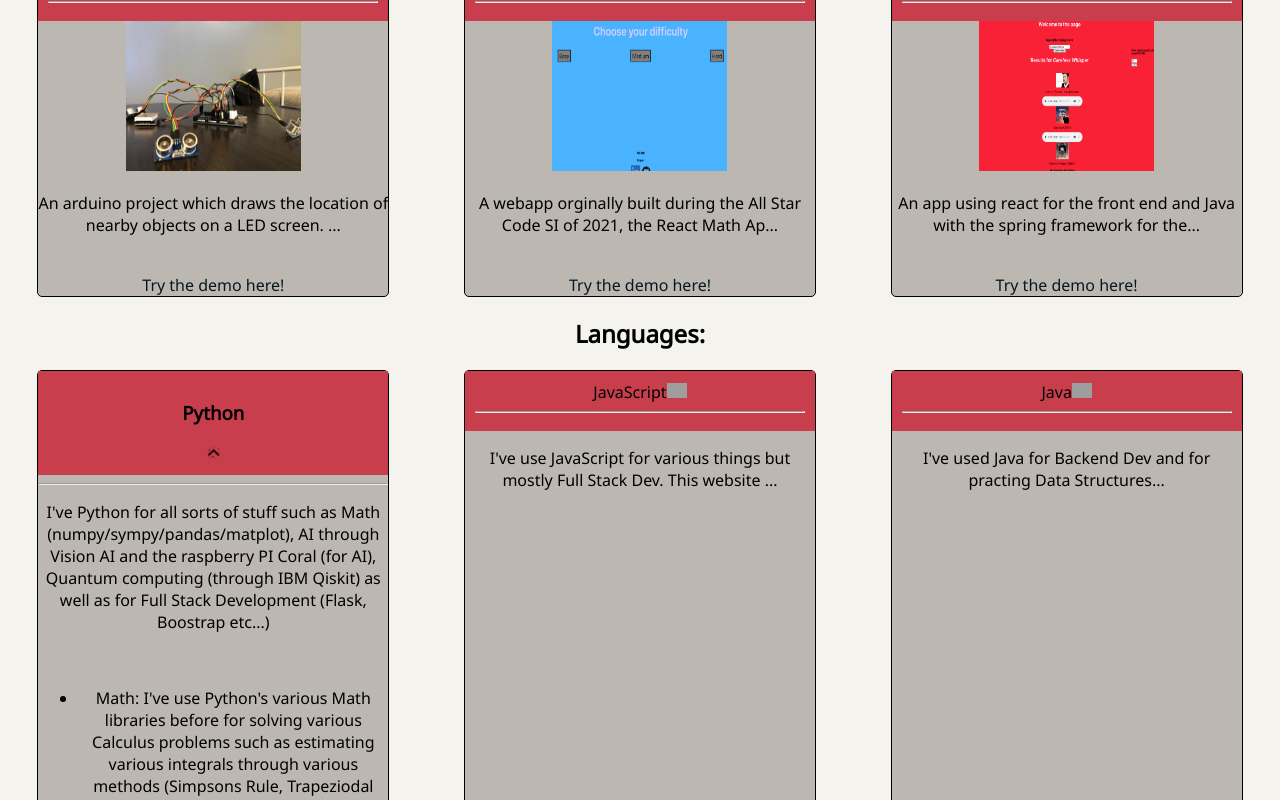
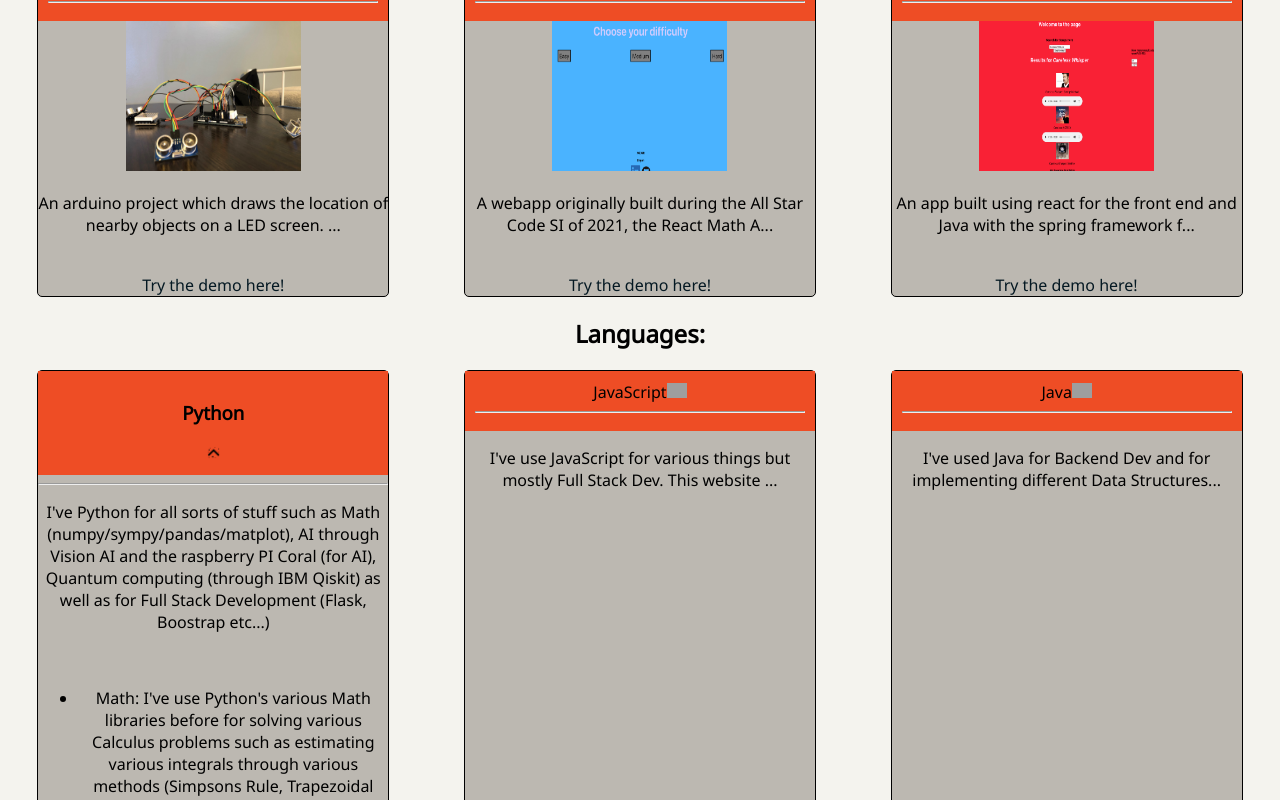
Before and after one commit to bryang229/personal-page, a React (Create React App) app: page / in a window 1280 px wide. Both pictures are taken after a click on the element "Python". Shown: the part 1115-1915 px from the top of the page. Built offline with nearby package versions, Linux system fonts and the light colour scheme; grey boxes are pictures that could not be loaded.

Commit message:
Changed color template of page
I also fixed some minor issues

```diff
--- a/src/App.css
+++ b/src/App.css
@@ -10,7 +10,7 @@ body{
 #navbar{
   display:flex;
   justify-content: space-between;
-  background-color:#0f7173; /* Nav color */
+  background-color:#E4DFDA; /* <light dark> #05204A; /*#0f7173; /* Nav color */
   align-items: center;
 }
 .navItem{
@@ -37,7 +37,7 @@ nav img:hover, a:hover{
 }
 
 .projects{
-  display: table;
+  display: inline-block;
   margin: 70px 30px 0px 70px;
   border: 1px black solid;
   border-radius: 5px;
@@ -100,7 +100,7 @@ nav img:hover, a:hover{
 }
 
 .dropDownTop{
-  background-color: #C83E4D;
+  background-color: #EE4D25;
   padding: 10px;
 }
 
--- a/src/App.tsx
+++ b/src/App.tsx
@@ -15,25 +15,29 @@ import './App.css';
 import React from 'react';
 
 let hpsDesc = `This is a Clock built during the HPS program under Google, using KICAD for creating the PCB's schema and then designing the PCB as well as exporting the footprints for production.\n
-This project was an amazing challenge, both in protyping designs and code using the Arduino, modules, and ICs such as the MAX7219 and the LCD module, but also in recreating these protypes in a schema.\n
+This project was an amazing challenge, both in prototyping designs and code using the Arduino, modules, and ICs such as the MAX7219 and the LCD module, but also in recreating these prototypes in a schema.\n
 The Clock has two 8x8 Displays for showing time and three different modes ! \n
 The Rotary Encoder allows for changing the date as well as changing the mode of the display.\n
 From Binary Seconds to Decimals Seconds as well as a compact Hours Minutes Seconds mode (all in Binary!)\n
 For More info please click the demo link!
 `
 let radarDesc = `An arduino project which draws the location of nearby objects on a LED screen. It uses 4 Ultrasonic sensors to
-detect nearby objects. Orginally designed for an arduino car made from an Elegoo kit. Below is a demo of the radar built using P5.js.`;
-let mathDesc = `A webapp orginally built during the All Star Code SI of 2021, the React Math App uses TypeScript and React for the front end.`;
-let musicDesc = `An app using react for the front end and Java with the spring framework for the backend. It uses spotify's api to get information of songs based user input`;
+detect nearby objects. originally designed for an arduino car made from an Elegoo kit. Below is a demo of the radar built using P5.js.`;
+let mathDesc = `A webapp originally built during the All Star Code SI of 2021, the React Math App uses TypeScript and React for the front end.`;
+let musicDesc = `An app built using react for the front end and Java with the spring framework for the backend. It uses spotify's api to get information of songs based user input`;
+
+
 let bryanDesc = `Hello and welcome to my website, a little introduction of myself. I am a student at New York Institute of Technology studying Electrical
 and Computer Engineering. I have been a part of various programs such as the Google Code Next, Google Team Edge, and All Star Code SI 2021. I've also been a Teaching Assistant for All Star Code SI 2022 under the NBA and Panasonic Cohorts as well as a Teaching Fellow for Emerging Leaders in Technology and Engineering (ELiTE)`;
+
+
 let pythonDesc = `I've Python for all sorts of stuff such as Math (numpy/sympy/pandas/matplot), AI through Vision AI and the raspberry PI Coral (for AI), Quantum computing (through IBM Qiskit) as well as for Full Stack Development (Flask, Boostrap etc...)`
-let javaDesc = `I've used Java for Backend Dev and for practing Data Structures`
+let javaDesc = `I've used Java for Backend Dev and for implementing different Data Structures`
 let jsDesc = `I've use JavaScript for various things but mostly Full Stack Dev. This website itself is built using TypeScript and React!`
 let cppDesc= `I've used C++ for various Projects (mostly Arduino/Microcontroller related). I've learned the basics of C++ such as operator overloading, dynamic pointer (and removing them no memory leaks :) )`
-let matlabDesc = `I've used MATLAB for a few small projects however I am more familar with the python library of MATLAB`
+let matlabDesc = `I've used MATLAB for a few small projects however I am more familiar with the python library of MATLAB`
 let kiCadDesc = `I've used KiCAD for creating my own Clock during the HPS program, going through ERC/DRC checks the whole time making sure my designs worked practically`;
-let excelDesc = `I've used Excel heavily for the past 3 years during my employement at ABC Truck Repairs as an Invoice Clerk!`;
+let excelDesc = `I've used Excel heavily for the past 3 years during my employment at ABC Truck Repairs as an Invoice Clerk!`;
 let lcDesc = `I've used LucidChar during my employment at Shepherd's Gate Academy creating their internal and external floor plans`;
 let adobeDesc = `I've used Adobe Premiere Pro during my employment at at Shepherd's Gate Academy creating their end of the year video`;
 let hdlDesc = `I've learned how to use and program in Verilog HDL to create and test circuits!`;
@@ -41,7 +45,7 @@ let kiCadUsage = [
     `Clock: I've used KiCad to create the schema and PCB of my own Clock. Using footprints and symbols provided by the program I was able to put together a beautiful clock Design! `
 ];
 let excelUsage = [
-    `ABC Truck Repairs Inc: Orginaized and Processed >1000 Invoices all in excel.`
+    `ABC Truck Repairs Inc: Organized and Processed >1000 Invoices all in excel.`
 ];
 let lcUsage = [
     `Floor Plans: Using LucidChart I created many floor plans for Shepherds Gate Academy, for both present and future reference!`
@@ -50,7 +54,7 @@ let adobeUsage = [
     `Video: Using Premiere Pro I created an end of the year video for Shepherds Gate Academy`
 ];
 let hdlUsage = [
-    `Verilog: Using Verligo HDL I've managed to create and test small circuits such as an 8 bit adder.`
+    `Verilog: Using Verilog HDL I've managed to create and test small circuits such as an 8 bit adder.`
 ];
 let jsUsage = [
     `Full Stack Dev: All demos linked on this website are either built using TypeScript & React or using p5.js for some animated demos.js`,
@@ -58,15 +62,15 @@ let jsUsage = [
     `Node: I've used express to create backend apps, my custom lesson for the All Star Code 22 SI was about using express to create a backend server`
 ]
 let cppUsage = [
-    `Arduino: I've used C++ for many Arduino and Microcontroller projects, mostyl recenty I've used it for the code of the Clock I created using KiCAD during the HPS Program, it's demo is on this page! I've also used it in my Radar project who's demo is also on this page.`,
+    `Arduino: I've used C++ for many Arduino and Microcontroller projects, mostly recently I've used it for the code of the Clock I created using KiCAD during the HPS Program, it's demo is on this page! I've also used it in my Radar project who's demo is also on this page.`,
     `Other uses: I've also play around with C++ creating various classes getting a feel for the language`
 ]
 let pythonUsage = [
-    `Math: I've use Python's various Math libraries before for solving various Calculus problems such as estimating various integrals through various methods (Simpsons Rule, Trapeziodal Rule). You can find it here `,
+    `Math: I've use Python's various Math libraries before for solving various Calculus problems such as estimating various integrals through various methods (Simpsons Rule, Trapezoidal Rule). You can find it here `,
     `AI: While a Teaching Fellow under ELiTE two Team Edge teams I mentored used AI in their python Full Stack Apps, this gave me the chance to experiment with my students!\n
     During this time I play around with Teachable Machines (Google) as well as Google Vision`,
     `Quantum: I've managed to create vary simple Quantum Circuits such as entangling circuits, I currently learning Linear Algebra and Modern Physics to better understand how these circuits work!`,
-    `Full-Stack Dev: While working with AI I also worked with Full Stack Dev with my students, teaching them how to use Flask to host a Full Stack App. I taught my students how to use Firetore as a database and pairing Flask with Bootstrap for a nice Front-End feel.\n
+    `Full-Stack Dev: While working with AI I also worked with Full Stack Dev with my students, teaching them how to use Flask to host a Full Stack App. I taught my students how to use Firestore as a database and pairing Flask with Bootstrap for a nice Front-End feel.\n
     See the Repo for my backend demo here!`
 ]
 let javaUsage = [
@@ -81,7 +85,7 @@ let matlabUsage = [
 ]
 
 let javaLinks = [
-    `https://docs.google.com/document/d/1jcGPFQRB4CmUg5WZgUOaYNGaPDJcJeItV54t3Qot0n4/edit?usp=sharing`
+    `https://docs.google.com/document/d/e/2PACX-1vRZE7U0ug5-1magKMOCA_a6cEqcZaPWSyq99R2kRua1qVrGAwsvpWI5QZnDyAabfkcMUqbA6pi4idl9/pub`
 ]
 
 let pythonLinks = [
@@ -97,7 +101,9 @@ const changeDisplayMode = (mode: boolean) => {
     // @ts-ignore
     for (let domObj of [...document.querySelectorAll(".darkMode"), ...document.querySelectorAll("a")]) {
         if (domObj.localName !== "a")
-            domObj.style.background = mode ? "#051923" : "#F4F3EE";
+            domObj.style.background = mode ? "#3D506F" : "#F4F3EE";
+        if (domObj.localName === "nav")
+            domObj.style.background = mode ? "#05204A" : "#E4DFDA";
         domObj.style.color = !mode ? "#051923" : "#F2F4F3";
     }
 }
@@ -117,7 +123,7 @@ const Navbar = () => {
 
     let darkMode = false;
     return (
-        <nav id={"navbar"}>
+        <nav id={"navbar"} className ={"darkMode"}>
 
 <div className="sideMenu" onClick={myFunction}>
   <div className="bar1"></div>
--- a/src/Lang.tsx
+++ b/src/Lang.tsx
@@ -62,6 +62,7 @@ class Lang extends React.Component<any, any>{
                 <br />
                 <ul>
                 {
+
                 this.state.usageArr.map((index: any) => {
                     if(this.state.iArr.indexOf(this.state.usageArr.indexOf(index)) == -1){
                         return <li key = {this.state.usageArr.indexOf(index)}>{index}</li>
@@ -70,7 +71,7 @@ class Lang extends React.Component<any, any>{
                         return (
                             <>
                                 <li key = {this.state.usageArr.indexOf(index)}>{index}</li>
-                                <a target="_blank" href={this.state.linksArr[this.state.usageArr.indexOf(index)]}> <div>Check it out here!</div></a>
+                                <a target="_blank" href={this.state.linksArr[this.state.iArr.indexOf(this.state.usageArr.indexOf(index))]}> <div>Check it out here!</div></a>
                             </>
                         )
                     }
```
Also changed, not shown: 1 other file (tests, documents, lock files or other folders).
